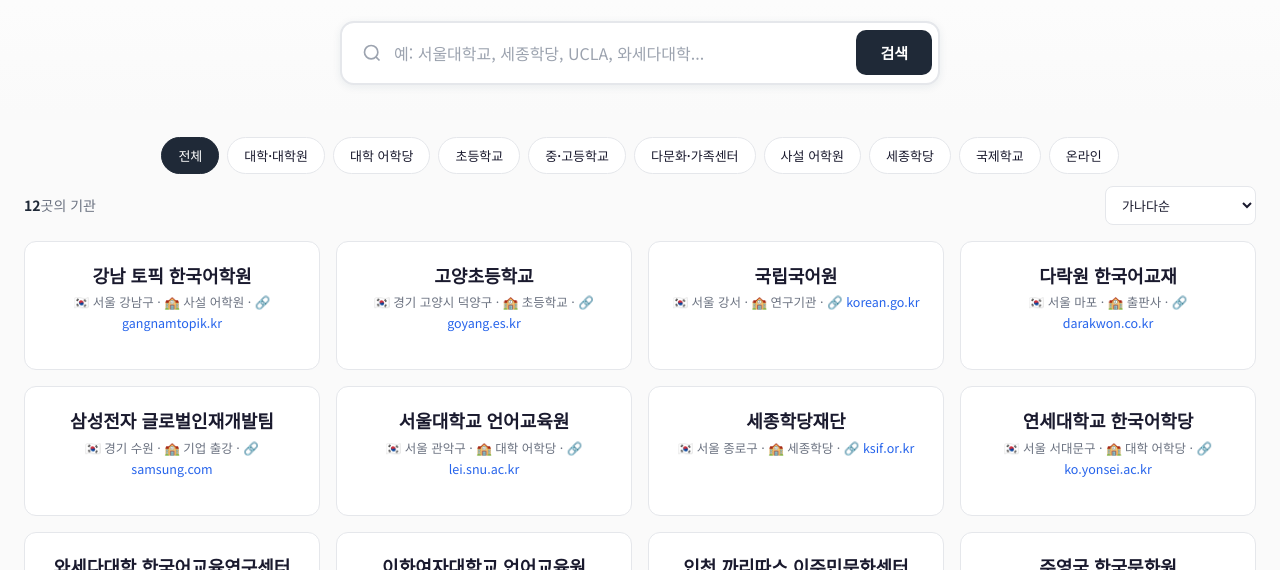
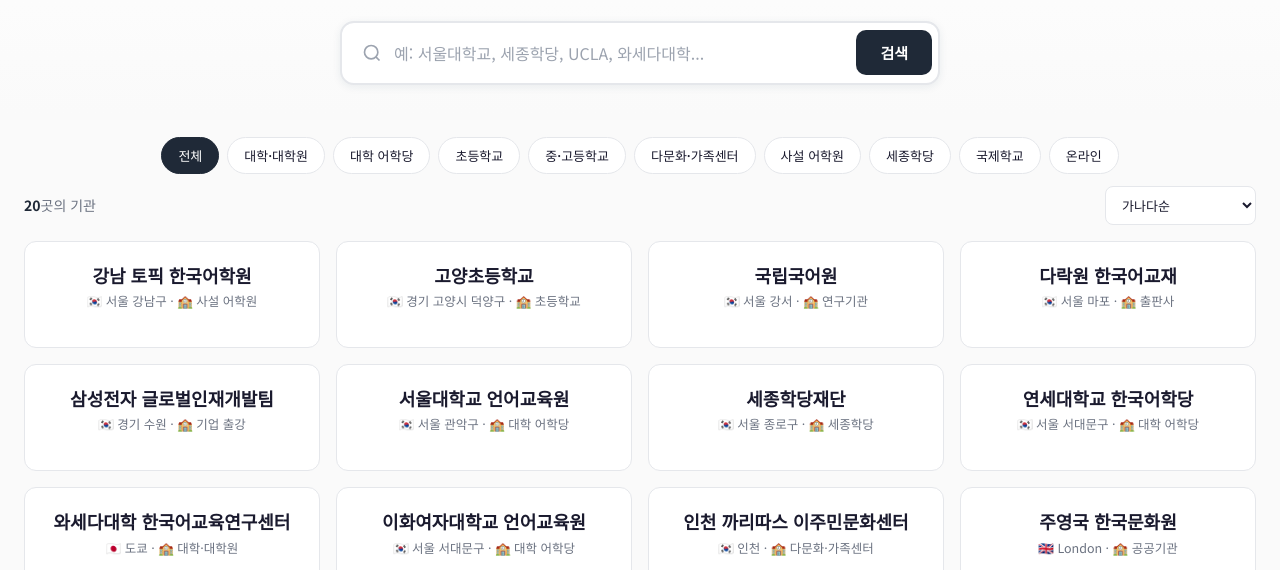
Before and after one commit to kteacherjobs-alt/kteacher-jobs, a website: page institutions.html in a window 1280 px wide. Shown: the part 230-800 px from the top of the page. Drawn offline with Linux system fonts and the light colour scheme.

Commit message:
기관 수 표시 정정(실제 기관 수) + 카드 홈페이지 제거/줄바꿈 개선

```diff
--- a/institutions.html
+++ b/institutions.html
@@ -501,11 +501,12 @@
   .pattern-rows { text-align: left; }
 
 
-  /* === 실데이터 전환 + 간결 카드 === */
+  /* === 실데이터 전환 + 간결/정렬된 카드 === */
   .construction-banner, .preview-footer { display:none !important; }
-  .inst-card .inst-meta { line-height:1.7; }
-  .inst-site { color:#2563EB; }
-  .inst-site:hover { text-decoration:underline; }
+  .inst-grid { align-items: stretch; }
+  .inst-card { min-height: 92px; display:flex; flex-direction:column; justify-content:center; }
+  .inst-card .inst-name { word-break: keep-all; }
+  .inst-card .inst-meta { word-break: keep-all; line-height:1.6; }
 
   /* === 이식한 기관 모달 CSS === */
   /* === Modal === */
@@ -931,7 +932,7 @@
 document.addEventListener('keydown',function(e){ if(e.key==='Escape') closeModal('instModal'); });
 
 
-/* === 기관 둘러보기: 간결 카드 (기관명 + 위치·유형·홈페이지) === */
+/* === 기관 둘러보기: 간결 카드 (기관명 + 위치·유형). 홈페이지는 모달에 표시 === */
 (function(){
   var grid=document.getElementById('instGrid');
   if(!grid || typeof institutions==='undefined') return;
@@ -952,17 +953,16 @@
     var inst=institutions[key];
     var cnt=jobsArr.filter(function(j){return j.inst===key;}).length;
     var logo=esc((String(inst.name||'·').trim().charAt(0))||'·');
-    var parts=[ flag(inst.country)+' '+esc(inst.city||inst.country||'') , '🏫 '+esc(inst.type||'') ];
-    if(inst.website) parts.push('🔗 <a class="inst-site" href="https://'+esc(inst.website)+'" target="_blank" rel="noopener" onclick="event.stopPropagation()">'+esc(inst.website)+'</a>');
-    var meta=parts.join(' · ');
+    var meta=flag(inst.country)+' '+esc(inst.city||inst.country||'')+' · 🏫 '+esc(inst.type||'');
     return '<div class="inst-card" data-key="'+esc(key)+'" style="cursor:pointer">'+
       '<div class="inst-card-top"><div class="inst-logo">'+logo+'</div>'+
       '<div class="inst-info"><div class="inst-name">'+esc(inst.name)+'</div>'+
       '<div class="inst-meta">'+meta+'</div></div></div>'+
-      // 정렬용 데이터(숨김)
       '<div class="inst-footer-line" style="display:none"><span>누적 '+cnt+'건</span><span class="last">'+esc(recentLabel(key))+'</span></div>'+
     '</div>';
   }).join('');
+  // 개수 표시 갱신 (하드코딩 12 → 실제 기관 수)
+  var rc=document.getElementById('resultCount'); if(rc) rc.textContent=keys.length;
   grid.addEventListener('click',function(e){
     if(e.target.closest('a'))return;
     var c=e.target.closest('.inst-card');
```
